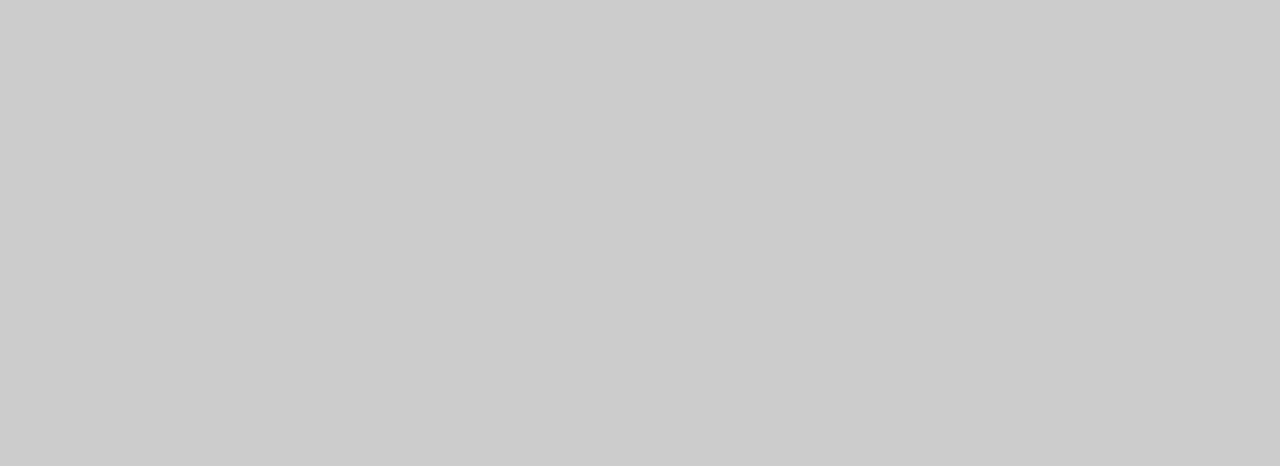
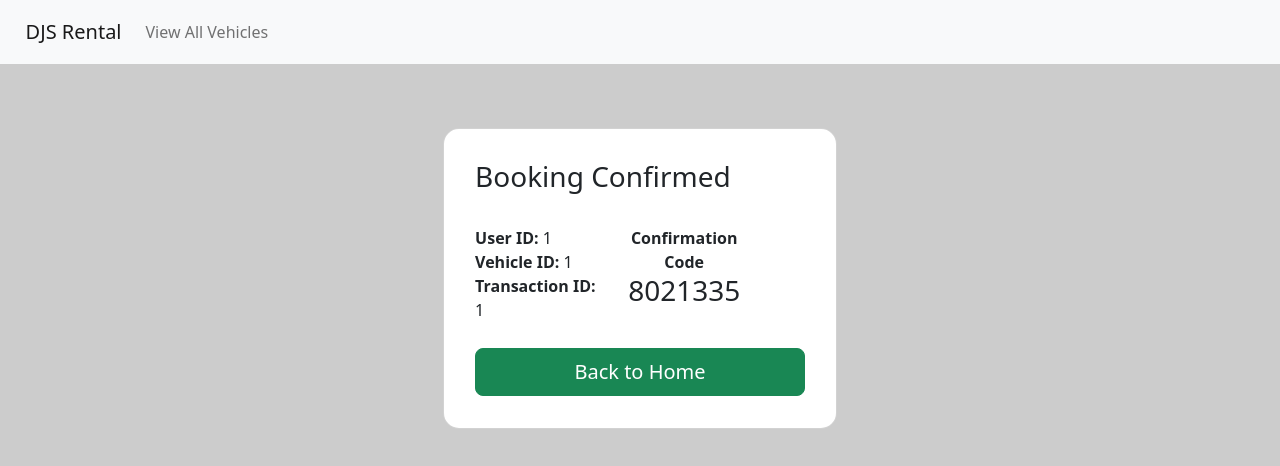
Before and after one commit to msingh1927/DJS-Rental-Car, a Vue app: page /confirm/1/1/1 in a window 1280 px wide. Before the commit this address had no page. Shown: the top 466 px of the page. Built offline with nearby package versions, Linux system fonts and the light colour scheme.

Commit message:
Add booking confirmation page

```diff
--- a/src/components/AdminPage.vue
+++ b/src/components/AdminPage.vue
@@ -42,7 +42,7 @@
               <div class="pt-1 mb-4">
                 <input type="button" class="btn btn-dark btn-lg btn-block" id="add-vehicle-button" v-on:click="addVehicle" value="Add Vehicle"/>
                 <p/>
-                <div id="added-veh-msg" v-if="addVehMsg">Vehicle Added</div>
+                <div id="added-veh-msg" v-if="addVehMsg">Vehicle Added with ID: {{addVehId}}</div>
               </div>
             </form>
           </div>
@@ -205,6 +205,7 @@ export default {
       addVehMsg: false,
       modVehMsg: false,
       delVehMsg: false,
+      addVehId: "",
       addMake: "",
       addModel: "",
       addYear: "",
@@ -255,6 +256,7 @@ export default {
         .then((response) => {
           console.log(response);
           this.addVehMsg = true;
+          this.addVehId = response.data;
         })
         .catch(function (error) {
           console.log(error);
--- /dev/null
+++ b/src/components/BookingConfirmation.vue
@@ -0,0 +1,90 @@
+<template>
+  <!-- Navbar -->
+	<nav class="navbar navbar-expand-lg navbar-light bg-light">
+		<a class="navbar-brand" href="#">DJS Rental</a>
+		<div class="collapse navbar-collapse" id="navbarSupportedContent">
+		<ul class="navbar-nav mr-auto">
+			<li>
+			<router-link class="nav-link" to="/carlist">View All Vehicles</router-link>
+			</li>
+		</ul>
+		</div>
+	</nav>
+  <body>
+  <div class="page-body">
+    <div class="py-5 px-5 d-flex justify-content-center" style="margin-top: 50px">
+      <!-- Contact info form -->
+      <div id="contact-info-form" class="card col-4">
+        <div class="card-body">
+            <div class="row">
+                <h3 class="fw-normal mb-3 pb-3">Booking Confirmed</h3>
+            </div>
+            <div class="row">
+                <div class="col-5 info-text">
+                    <strong>User ID:</strong> {{bookingInfo.userid}}
+                    <br/>
+                    <strong>Vehicle ID:</strong> {{bookingInfo.vid}}
+                    <br/>
+                    <strong>Transaction ID:</strong> {{bookingInfo.transactionid}}
+                </div>
+                <div class="col-5 confirmation-text">
+                    <strong>Confirmation Code</strong>
+                    <br/>
+                    <h3>{{confirmCode}}</h3>
+                </div>
+            </div>
+            <router-link class="btn btn-success confirm-button btn-lg" to="/carlist">Back to Home</router-link>
+        </div>
+      </div>
+    </div>
+  </div>
+  </body>
+</template>
+<script>
+export default {
+  name: "BookingConfirmation",
+  components: {
+  },
+  data() {
+    return {
+    }
+  },
+  computed: {
+    bookingInfo() {
+      return this.$route.params;
+    },
+    confirmCode() {
+        return Math.ceil(Math.random()*10000000)
+    }
+  },
+  methods: {
+  }
+}
+</script>
+<style>
+.navbar {
+	position: fixed;
+	height: 8%;
+	width: 100%;
+	z-index: 50000;
+	padding-left: 2%;
+}
+.page-body{
+  position: absolute;
+  width: 100%;
+}
+.card {
+  border-radius: 1rem;
+  margin: 30px;
+}
+.card-body {
+  padding: 8%;
+}
+.confirmation-text {
+    text-align: center;
+}
+.confirm-button {
+    width: 100%;
+    margin-top: 8%;
+}
+</style>
--- a/src/components/BookingView.vue
+++ b/src/components/BookingView.vue
@@ -1,17 +1,11 @@
 <template>
-    <!-- Navbar -->
+  <!-- Navbar -->
 	<nav class="navbar navbar-expand-lg navbar-light bg-light">
 		<a class="navbar-brand" href="#">DJS Rental</a>
 		<div class="collapse navbar-collapse" id="navbarSupportedContent">
 		<ul class="navbar-nav mr-auto">
 			<li>
-			<router-link class="nav-link" to="/home">Home</router-link>
-			</li>
-			<li>
 			<router-link class="nav-link" to="/carlist">View All Vehicles</router-link>
-			</li>
-			<li>
-			<router-link class="nav-link" to="/booked">Find Booked Vehicle</router-link>
 			</li>
 		</ul>
 		</div>
@@ -57,7 +51,7 @@
       <div id="contact-info-form" class="card col-4">
         <div class="card-body">
         <form>
-          <h3 class="fw-normal mb-3 pb-3">Add a Vehicle</h3>
+          <h3 class="fw-normal mb-3 pb-3">Enter Personal Information</h3>
           <!-- First Name -->
           <input type="text" :disabled="!contactFormEnabled" id="fname-input" v-model="fname" class="form-control form-control-md"/>
           <label class="form-label mb-3" for="fname-input">First Name</label>
@@ -65,10 +59,10 @@
           <input type="text" :disabled="!contactFormEnabled" id="lname-input" v-model="lname" class="form-control form-control-md"/>
           <label class="form-label mb-3" for="lname-input">Last Name</label>
           <!-- Email -->
-          <input type="text" :disabled="!contactFormEnabled" id="email-input" v-model="email" class="form-control form-control-md"/>
+          <input type="email" :disabled="!contactFormEnabled" id="email-input" v-model="email" class="form-control form-control-md"/>
           <label class="form-label mb-3" for="lname-input">E-mail</label>
           <!-- Phone Number -->
-          <input type="text" :disabled="!contactFormEnabled" id="phonenum-input" v-model="phoneNum" class="form-control form-control-md"/>
+          <input type="tel" :disabled="!contactFormEnabled" id="phonenum-input" v-model="phoneNum" class="form-control form-control-md"/>
           <label class="form-label mb-3" for="phonenum-input">Phone Number</label>
           <div class="form-button pt-1 mb-4">
             <input type="button" :disabled="!contactFormEnabled" class="btn btn-warning btn-lg btn-block" id="add-user-button" v-on:click="addUser" value="Use this as my contact Info"/>
@@ -97,7 +91,10 @@
           <div class="form-button pt-1 mb-4">
             <input type="button" :disabled="!userCreated" class="btn btn-success btn-lg btn-block" id="complete-transaction-button" v-on:click="completeTransaction" value="Complete Transaction and Book My Vehicle"/>
           </div>
-          <div id="transaction-msg" v-if="transactionRequested"><strong>Rental Request Completed with Result:</strong> {{this.result}}</div>
+          <div id="transaction-msg" v-if="transactionRequested">
+            <!--<strong>Rental Request Completed with Result:</strong> {{this.result}}-->
+            <input type="button" class="btn btn-secondary btn-lg" id="view-booking-btn" v-on:click="viewBooking" value="View Booking Details"/>
+          </div>
         </form>
         </div>
       </div>
@@ -110,6 +107,7 @@
 import VueDatePicker from '@vuepic/vue-datepicker';
 import '@vuepic/vue-datepicker/dist/main.css';
 import axios from "axios";
+import router from '@/routes';
 export default {
   name: "BookingView",
   components: {
@@ -117,6 +115,7 @@ export default {
   },
   data() {
     return {
+      vid: "",
       dateRange: null,
       calculatedCost: '',
       proceedButtonEnabled: false,
@@ -129,7 +128,8 @@ export default {
       userCreated: false,
       payFormEnabled: false,
       result: false,
-      transactionRequested: false
+      transactionRequested: false,
+      transactionid: ""
     }
   },
   computed: {
@@ -140,6 +140,7 @@ export default {
   methods: {
     // calculate the total cost to rent a vehicle for a date range
     getTotalCost() {
+      this.vid = this.vehicle.vid;
       const params = {
         "vid": this.vehicle.vid,
         "startDate": this.dateRange[0],
@@ -185,15 +186,31 @@ export default {
           console.log(response);
           this.result = response.data;
           this.transactionRequested = true;
+          this.transactionId = response.data;
         })
         .catch(function (error) {
           console.log(error);
         });
+    },
+    viewBooking() {
+      router.push({ name: 'BookingConfirmation',
+        params: {
+          "vid": this.vid,
+          "userid": this.userId,
+          "transactionid": this.transactionId
+         }});
     }
   }
 }
 </script>
 <style>
+.navbar {
+	position: fixed;
+	height: 8%;
+	width: 100%;
+	z-index: 50000;
+	padding-left: 2%;
+}
 .page-body{
   position: absolute;
   width: 100%;
--- a/src/components/CarsListView.vue
+++ b/src/components/CarsListView.vue
@@ -5,13 +5,7 @@
 		<div class="collapse navbar-collapse" id="navbarSupportedContent">
 		<ul class="navbar-nav mr-auto">
 			<li>
-			<router-link class="nav-link" to="/home">Home</router-link>
-			</li>
-			<li>
 			<router-link class="nav-link" to="/carlist">View All Vehicles</router-link>
-			</li>
-			<li>
-			<router-link class="nav-link" to="/booked">Find Booked Vehicle</router-link>
 			</li>
 		</ul>
 		</div>
@@ -99,8 +93,10 @@
 				<p/>
 				<p class="price ml-auto">${{item.pricePerDay}}<span>/day</span></p>
 				<br/>
-				<router-link class="btn book-now-btn" :to="{ name: 'BookingView',
-					params: {vid: item.id, make: item.make, model: item.model, year: item.year, color: item.color, type: item.type, pricePerDay: item.pricePerDay, capacity: item.capacity, imgUrl: item.imgUrl}}">
+				<router-link class="btn book-now-btn"
+					v-if="typeof item.imgUrl !== 'undefined'"
+					:to="{ name: 'BookingView',
+					params: {vid: item.id, make: item.make, model: item.model, year: item.year, color: item.color, type: item.type, pricePerDay: item.pricePerDay, capacity: item.capacity, imgUrl: item.imgUrl }}">
 					Book Now
 				</router-link>
 				</div>
@@ -208,6 +204,7 @@ body {
 	height: 8%;
 	width: 100%;
 	z-index: 50000;
+	padding-left: 2%;
 }
 #navbar-title {
 	margin-right: 5%;
--- a/src/routes.js
+++ b/src/routes.js
@@ -1,5 +1,6 @@
 import CarsListView from "./components/CarsListView.vue"
 import BookingView from "./components/BookingView.vue"
+import BookingConfirmation from "./components/BookingConfirmation.vue"
 import AdminPage from "./components/AdminPage.vue"
 import { createRouter, createWebHistory } from "vue-router";
 
@@ -24,6 +25,14 @@ const routes = [
     }
   },
   {
+    path: "/confirm/:vid/:userid/:transactionid",
+    name: "BookingConfirmation",
+    component: BookingConfirmation,
+    props: (route) => {
+      return { ...route.params };
+    }
+  },
+  {
     path: "/admin",
     name: "AdminPage",
     component: AdminPage,
```
